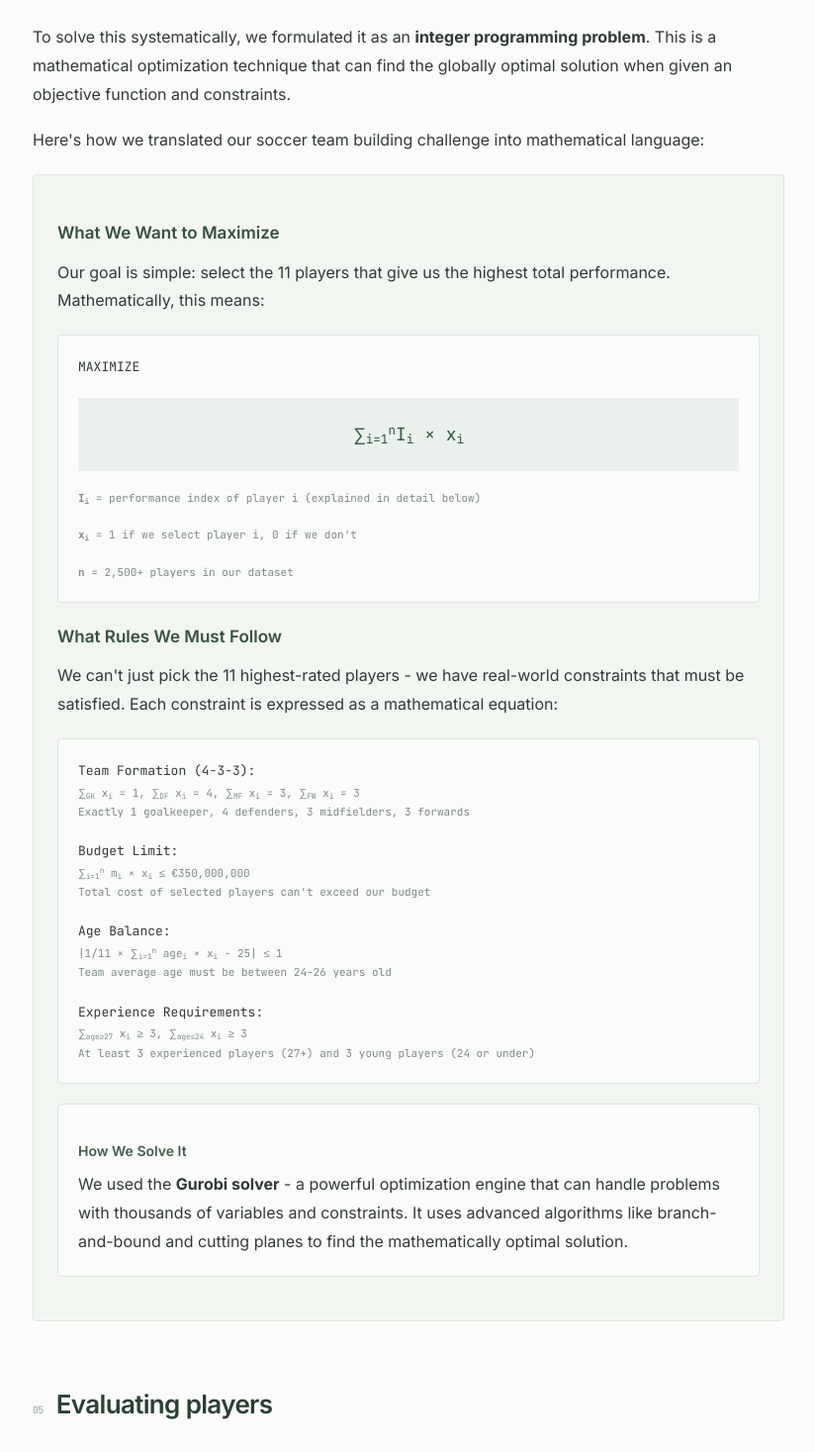
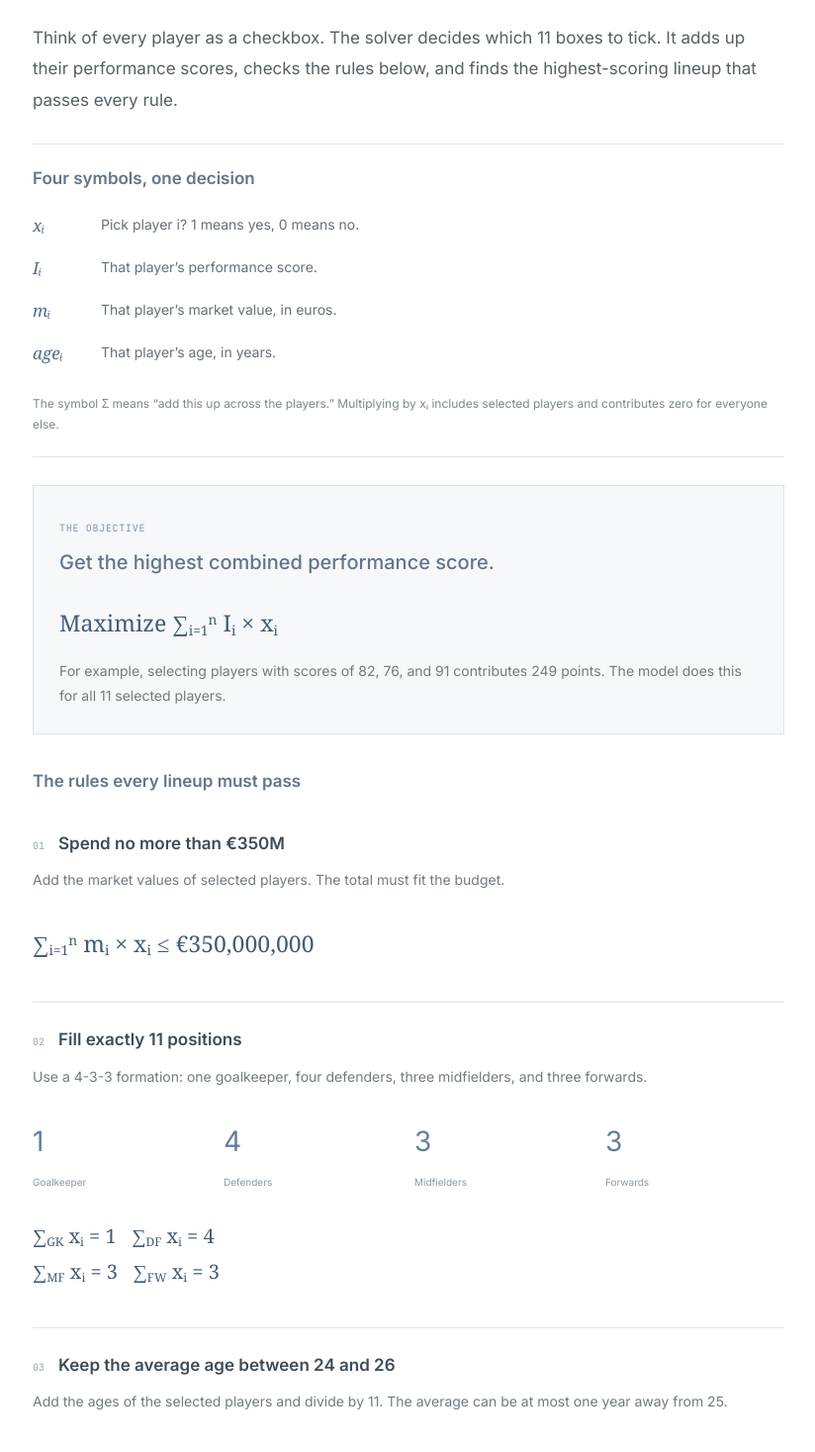
Before and after one commit to svalenci13/portfolio, a Next.js app: page /projects/soccer-optimization in a window 1280 px wide. Shown: the part 2600-4067 px from the top of the page at 99% size, without its empty margins (292-1116 px from the left). Built offline with nearby package versions, Linux system fonts and the light colour scheme; a web font is replaced by a local one.

Commit message:
Match homepage palette and explain optimization math step by step

```diff
--- a/src/app/globals.css
+++ b/src/app/globals.css
@@ -251,3 +251,42 @@
 .article-end { display: flex; justify-content: space-between; flex-wrap: wrap; gap: 18px; border-top: 1px solid #dfe6df; padding: 26px 0 60px; color: #708375; font: 11px/1.7 var(--font-jetbrains-mono), monospace; }
 @media (max-width: 1050px) { .article-layout { grid-template-columns: minmax(0,760px); justify-content: center; margin-top: 45px; } .article-contents { position: static; flex-direction: row; flex-wrap: wrap; gap: 12px 22px; border-bottom: 1px solid #dfe6df; padding-bottom: 22px; } .article-contents > span { width: 100%; padding-bottom: 0; } }
 @media (max-width: 600px) { .article-shell { width: calc(100% - 40px); } .article-hero { padding-top: 38px; } .article-kicker { font-size: 9px; } .article-deck { font-size: 16px; } .article-at-a-glance { gap: 18px 28px; padding: 22px 0; } .article-at-a-glance strong { font-size: 12px; } .article-section h2 { font-size: 22px; gap: 10px; } .soccer-article { font-size: 15px; } .article-columns, #results .article-three { grid-template-columns: 1fr; } .article-panel { padding: 18px; } .article-panel .article-panel { padding: 14px; } .article-equation { padding: 14px 8px; font-size: 14px; } .article-mono { font-size: 11px; } .article-section { margin-bottom: 46px; } .article-data-row { font-size: 12px; } }
+
+/* Shared homepage palette, with dedicated readable math blocks. */
+.soccer-article { background: #fff; color: #333631; }
+.article-top, .article-at-a-glance, .article-contents, .article-end { border-color: #e5e8e1; }
+.article-hero h1, .article-section h2 { color: #292e29; }
+.article-kicker, .article-contents > span, .article-at-a-glance strong, .article-section h3, .article-section h4 { color: #63758b; }
+.article-deck { color: #757d74; }
+.soccer-article a { text-decoration-color: #b4bcb0; }
+.soccer-article a:hover { color: #526d88; text-decoration-color: #526d88; }
+.article-panel { background: #f6f8fa; border-color: #dfe5eb; }
+.article-panel .article-panel { background: #fff; }
+.article-equation { background: #eef2f6; color: #435e78; }
+.article-stat { color: #526d88; }
+.article-data-row, .article-facts { border-color: #dfe5eb; }
+.article-three > div, .article-three .article-panel { border-left-color: #b5c3d1; }
+.math-lead { font-size: 17px; line-height: 1.85; color: #555f65; }
+.math-key { border-block: 1px solid #e1e6eb; padding: 22px 0; margin: 28px 0; }
+.math-key h3 { margin-top: 0; }
+.math-key dl > div { display: grid; grid-template-columns: 55px 1fr; gap: 14px; padding: 8px 0; }
+.math-key dt { font: 17px/1.6 Georgia, serif; font-style: italic; color: #526d88; }
+.math-key dd { font-size: 14px; color: #667078; }
+.math-key .article-note { margin-top: 18px; }
+.math-objective { padding: 26px; border: 1px solid #dce4ec; background: #f6f8fa; margin: 28px 0 35px; }
+.math-eyebrow { font: 10px/1.8 var(--font-jetbrains-mono), monospace; text-transform: uppercase; letter-spacing: .07em; color: #8293a5; }
+.math-objective h3 { margin-top: 8px; font-size: 20px; font-weight: 500; }
+.math-objective p, .math-rules p { font-size: 14px; line-height: 1.8; color: #717b80; }
+.math-formula { font: 23px/1.8 Georgia, 'Times New Roman', serif; color: #425c75; padding: 14px 0; overflow-x: auto; }
+.math-formula sub, .math-formula sup { font-size: .6em; }
+.small-formula { font-size: 20px; }
+.math-rules-heading { margin-top: 0; }
+.math-rules > div { padding: 24px 0; border-bottom: 1px solid #e1e6eb; }
+.math-rule-title { display: flex; align-items: baseline; gap: 14px; margin-bottom: 10px; }
+.math-rule-title > span { font: 10px/1.7 var(--font-jetbrains-mono), monospace; color: #9aa7b5; }
+.math-rule-title h4 { font-size: 17px; margin: 0; color: #3e4c58; }
+.math-formation { display: grid; grid-template-columns: repeat(4,minmax(0,1fr)); gap: 12px; padding: 10px 0; }
+.math-formation strong { display: block; font-size: 28px; font-weight: 400; color: #637f99; }
+.math-formation span { font-size: 10px; color: #8b98a5; }
+.math-solver { margin-top: 28px; border-left: 2px solid #b5c3d1; padding-left: 22px; }
+@media (max-width: 600px) { .math-objective { padding: 20px; } .math-formula { font-size: 18px; } .small-formula { font-size: 18px; } .math-lead { font-size: 16px; } .math-rule-title h4 { font-size: 16px; } }
--- a/src/app/projects/soccer-optimization/page.tsx
+++ b/src/app/projects/soccer-optimization/page.tsx
@@ -124,103 +124,25 @@ export default function SoccerOptimization() {
           </div>
         </section>
 <section className="article-section" id="model">
-          <h2>The mathematical model</h2>
-
-          <div className="article-flow">
-            <p>
-              To solve this systematically, we formulated it as an <strong>integer programming problem</strong>.
-              This is a mathematical optimization technique that can find the globally optimal solution
-              when given an objective function and constraints.
-            </p>
-            <p>
-              Here&apos;s how we translated our soccer team building challenge into mathematical language:
-            </p>
-          </div>
-
-          <div className="article-panel">
-            <div className="article-flow">
-              <div>
-                <h3>What We Want to Maximize</h3>
-                <p >
-                  Our goal is simple: select the 11 players that give us the highest total performance.
-                  Mathematically, this means:
-                </p>
-                <div className="article-panel article-mono">
-                  <div >MAXIMIZE</div>
-                  <div className="article-equation">
-                    <span >∑</span><sub >i=1</sub><sup >n</sup>
-                    <span >I<sub>i</sub> × x<sub>i</sub></span>
-                  </div>
-                  <div className="article-flow article-note">
-                    <div><strong>I<sub>i</sub></strong> = performance index of player i (explained in detail below)</div>
-                    <div><strong>x<sub>i</sub></strong> = 1 if we select player i, 0 if we don&apos;t</div>
-                    <div><strong>n</strong> = 2,500+ players in our dataset</div>
-                  </div>
-                </div>
-              </div>
-
-              <div>
-                <h3>What Rules We Must Follow</h3>
-                <p >
-                  We can&apos;t just pick the 11 highest-rated players - we have real-world constraints that
-                  must be satisfied. Each constraint is expressed as a mathematical equation:
-                </p>
-                <div className="article-flow article-panel article-mono">
-                  <div>
-                    <div >
-                      <span >Team Formation (4-3-3):</span>
-                    </div>
-                    <div className="article-note">
-                      ∑<sub>GK</sub> x<sub>i</sub> = 1, ∑<sub>DF</sub> x<sub>i</sub> = 4, ∑<sub>MF</sub> x<sub>i</sub> = 3, ∑<sub>FW</sub> x<sub>i</sub> = 3
-                    </div>
-                    <p className="article-note">Exactly 1 goalkeeper, 4 defenders, 3 midfielders, 3 forwards</p>
-                  </div>
-
-                  <div>
-                    <div >
-                      <span >Budget Limit:</span>
-                    </div>
-                    <div className="article-note">
-                      ∑<sub>i=1</sub><sup>n</sup> m<sub>i</sub> × x<sub>i</sub> ≤ €350,000,000
-                    </div>
-                    <p className="article-note">Total cost of selected players can&apos;t exceed our budget</p>
-                  </div>
-
-                  <div>
-                    <div >
-                      <span >Age Balance:</span>
-                    </div>
-                    <div className="article-note">
-                      |1/11 × ∑<sub>i=1</sub><sup>n</sup> age<sub>i</sub> × x<sub>i</sub> - 25| ≤ 1
-                    </div>
-                    <p className="article-note">Team average age must be between 24-26 years old</p>
-                  </div>
-
-                  <div>
-                    <div >
-                      <span >Experience Requirements:</span>
-                    </div>
-                    <div className="article-note">
-                      ∑<sub>age≥27</sub> x<sub>i</sub> ≥ 3, ∑<sub>age≤24</sub> x<sub>i</sub> ≥ 3
-                    </div>
-                    <p className="article-note">At least 3 experienced players (27+) and 3 young players (24 or under)</p>
-                  </div>
-                </div>
-              </div>
-
-              <div className="article-panel">
-                <h4>How We Solve It</h4>
-                <p >
-                  We used the <strong>Gurobi solver</strong> - a powerful optimization engine that can handle
-                  problems with thousands of variables and constraints. It uses advanced algorithms like
-                  branch-and-bound and cutting planes to find the mathematically optimal solution.
-                </p>
-              </div>
-            </div>
-          </div>
-        </section>
+  <h2>The mathematical model</h2>
+  <p className="math-lead">Think of every player as a checkbox. The solver decides which 11 boxes to tick. It adds up their performance scores, checks the rules below, and finds the highest-scoring lineup that passes every rule.</p>
+  <div className="math-key">
+    <h3>Four symbols, one decision</h3>
+    <dl><div><dt>xᵢ</dt><dd>Pick player i? 1 means yes, 0 means no.</dd></div><div><dt>Iᵢ</dt><dd>That player’s performance score.</dd></div><div><dt>mᵢ</dt><dd>That player’s market value, in euros.</dd></div><div><dt>ageᵢ</dt><dd>That player’s age, in years.</dd></div></dl>
+    <p className="article-note">The symbol Σ means “add this up across the players.” Multiplying by xᵢ includes selected players and contributes zero for everyone else.</p>
+  </div>
+  <div className="math-objective"><span className="math-eyebrow">The objective</span><h3>Get the highest combined performance score.</h3><div className="math-formula">Maximize ∑<sub>i=1</sub><sup>n</sup> I<sub>i</sub> × x<sub>i</sub></div><p>For example, selecting players with scores of 82, 76, and 91 contributes 249 points. The model does this for all 11 selected players.</p></div>
+  <h3 className="math-rules-heading">The rules every lineup must pass</h3>
+  <div className="math-rules">
+    <div><div className="math-rule-title"><span>01</span><h4>Spend no more than €350M</h4></div><p>Add the market values of selected players. The total must fit the budget.</p><div className="math-formula">∑<sub>i=1</sub><sup>n</sup> m<sub>i</sub> × x<sub>i</sub> ≤ €350,000,000</div></div>
+    <div><div className="math-rule-title"><span>02</span><h4>Fill exactly 11 positions</h4></div><p>Use a 4-3-3 formation: one goalkeeper, four defenders, three midfielders, and three forwards.</p><div className="math-formation"><div><strong>1</strong><span>Goalkeeper</span></div><div><strong>4</strong><span>Defenders</span></div><div><strong>3</strong><span>Midfielders</span></div><div><strong>3</strong><span>Forwards</span></div></div><div className="math-formula small-formula">∑<sub>GK</sub> x<sub>i</sub> = 1 &nbsp; ∑<sub>DF</sub> x<sub>i</sub> = 4<br />∑<sub>MF</sub> x<sub>i</sub> = 3 &nbsp; ∑<sub>FW</sub> x<sub>i</sub> = 3</div></div>
+    <div><div className="math-rule-title"><span>03</span><h4>Keep the average age between 24 and 26</h4></div><p>Add the ages of the selected players and divide by 11. The average can be at most one year away from 25.</p><div className="math-formula">| (∑<sub>i=1</sub><sup>n</sup> age<sub>i</sub> × x<sub>i</sub>) / 11 − 25 | ≤ 1</div></div>
+    <div><div className="math-rule-title"><span>04</span><h4>Include both youth and experience</h4></div><p>At least three players must be 27 or older, and at least three must be 24 or younger. This prevents a balanced average from hiding a team with little age diversity.</p><div className="math-formula small-formula">∑<sub>age≥27</sub> x<sub>i</sub> ≥ 3<br />∑<sub>age≤24</sub> x<sub>i</sub> ≥ 3</div></div>
+  </div>
+  <div className="math-solver"><h3>How we solve it</h3><p>Gurobi searches for the best combination of yes/no decisions using branch-and-bound and cutting planes. We supply the scores and constraints; the solver finds the highest-scoring feasible lineup.</p><p className="article-note">“Optimal” means best under this scoring system and these constraints. It does not guarantee the best real-world soccer team.</p></div>
+</section>
 <section className="article-section" id="player-index">
-          <h2>Evaluating players</h2>
+          <h2>Evaluating players</h2><p className="math-lead">The solver needs one score per player. We build it by putting several statistics on a comparable scale, applying weights, and adding them together. A larger weight makes a statistic count more toward the final score.</p>
           <div className="article-flow">
             <p>
               The performance index <strong>I<sub>player</sub></strong> is the core of our optimization.
@@ -228,7 +150,7 @@ export default function SoccerOptimization() {
             </p>
 
             <div className="article-panel">
-              <h3>Mathematical Definition</h3>
+              <h3>Combine five normalized sub-scores</h3><p className="article-note">Read this as: multiply each sub-score by its weight, add the results, then multiply by 100.</p>
               <div className="article-panel article-mono article-equation">
                 <div >
                   I<sub>player</sub> = 100 × (0.375·I₁ + 0.125·I₂ + 0.125·I₃ + 0.0625·I₄ + 0.0625·I₅)
```
